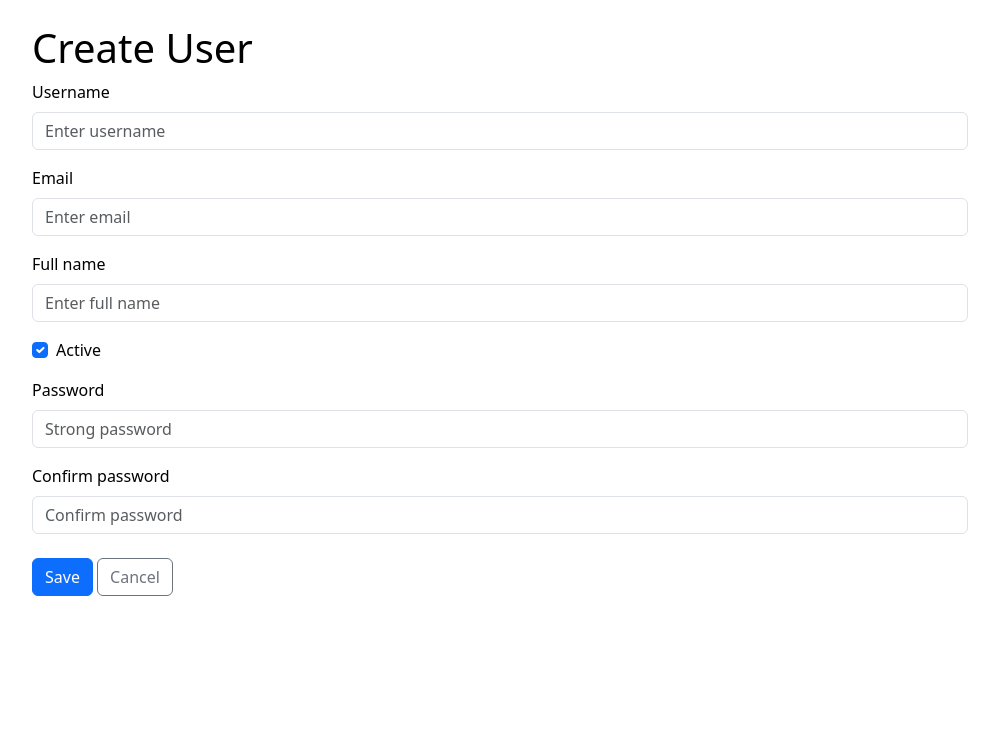
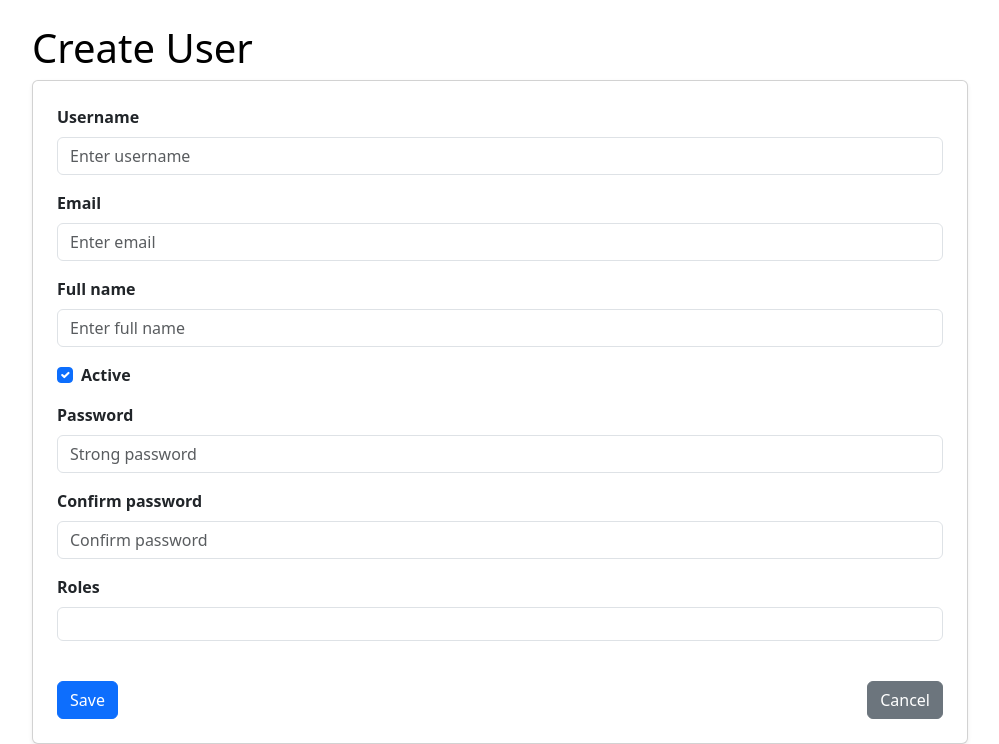
Before and after one commit to meachsenbroseth/flask_app3, a Flask app: page /users/create in a window 1280 px wide. Shown: the part 56-800 px from the top of the page, without its empty margins (140-1139 px from the left). Run offline with Flask 3, Linux system fonts and the light colour scheme; data that the repository does not hold is empty.

Commit message:
add role to user & update role & permission UI

```diff
--- a/app/forms/user_forms.py
+++ b/app/forms/user_forms.py
@@ -1,10 +1,11 @@
 import re
 from flask_wtf import FlaskForm
-from wtforms import BooleanField, StringField, SubmitField, PasswordField
+from wtforms import BooleanField, StringField, SubmitField, PasswordField, SelectMultipleField
 from wtforms.validators import DataRequired, Email, Length, EqualTo, ValidationError
 
 from app.models import User
 from extensions import db
+
 
 # ----- helpers -----
 
@@ -45,7 +46,7 @@ class UserCreateForm(FlaskForm):
         render_kw={"placeholder": "Enter full name"},
     )
     is_active = BooleanField("Active", default=True)
-
+    roles = SelectMultipleField("Roles", coerce=int)
     password = PasswordField(
         "Password",
         validators=[
@@ -97,6 +98,8 @@ class UserEditForm(FlaskForm):
     )
     is_active = BooleanField("Active")
 
+    roles = SelectMultipleField("Roles", coerce=int)
+
     # optional password - only change if filled
     password = PasswordField(
         "New password (leave blank to keep current)",
--- a/app/routes/user_routes.py
+++ b/app/routes/user_routes.py
@@ -1,3 +1,88 @@
+# from flask import (
+#     Blueprint,
+#     render_template,
+#     redirect,
+#     url_for,
+#     flash,
+#     abort,
+# )
+
+# from app.forms.user_forms import UserCreateForm, UserEditForm, ConfirmDeleteForm
+# from app.services.user_service import UserService
+
+# user_bp = Blueprint("users", __name__, url_prefix="/users")
+
+# @user_bp.route("/")
+# def index():
+#     users = UserService.get_all()
+#     return render_template("users/index.html", users=users)
+
+# @user_bp.route("/<int:user_id>")
+# def detail(user_id: int):
+#     user = UserService.get_by_id(user_id)
+#     if user is None:
+#         abort(404)
+#     return render_template("users/detail.html", user=user)
+
+# @user_bp.route("/create", methods=["GET", "POST"])
+# def create():
+
+#     form = UserCreateForm()
+#     if form.validate_on_submit():
+#         data = {
+#             "username": form.username.data,
+#             "email": form.email.data,
+#             "full_name": form.full_name.data,
+#             "is_active": form.is_active.data,
+#             "roles": form.roles.data,
+#         }
+#         password = form.password.data
+#         user = UserService.create(data, password)
+#         flash(f"User '{user.username}' was created successfully.", "success")
+#         return redirect(url_for("users.index"))
+
+#     return render_template("users/create.html", form=form)
+
+# @user_bp.route("/<int:user_id>/edit", methods=["GET", "POST"])
+# def edit(user_id: int):
+#     user = UserService.get_by_id(user_id)
+#     if user is None:
+#         abort(404)
+
+#     form = UserEditForm(original_user=user, obj=user)
+
+#     if form.validate_on_submit():
+#         data = {
+#             "username": form.username.data,
+#             "email": form.email.data,
+#             "full_name": form.full_name.data,
+#             "is_active": form.is_active.data,
+#             "roles": form.roles.data,
+#         }
+#         password = form.password.data or None
+#         UserService.update(user, data, password)
+#         flash(f"User '{user.username}' was updated successfully.", "success")
+#         return redirect(url_for("users.detail", user_id=user.id))
+
+#     return render_template("users/edit.html", form=form, user=user)
+
+# @user_bp.route("/<int:user_id>/delete", methods=["GET"])
+# def delete_confirm(user_id: int):
+#     user = UserService.get_by_id(user_id)
+#     if user is None:
+#         abort(404)
+#     form = ConfirmDeleteForm()
+#     return render_template("users/delete_confirm.html", user=user, form=form)
+
+# @user_bp.route("/<int:user_id>/delete", methods=["POST"])
+# def delete(user_id: int):
+#     user = UserService.get_by_id(user_id)
+#     if user is None:
+#         abort(404)
+
+#     UserService.delete(user)
+#     flash("User was deleted successfully.", "success")
+#     return redirect(url_for("users.index"))
 from flask import (
     Blueprint,
     render_template,
@@ -5,10 +90,12 @@ from flask import (
     url_for,
     flash,
     abort,
+    request
 )
 
 from app.forms.user_forms import UserCreateForm, UserEditForm, ConfirmDeleteForm
 from app.services.user_service import UserService
+from app.models.role import Role
 
 user_bp = Blueprint("users", __name__, url_prefix="/users")
 
@@ -27,19 +114,31 @@ def detail(user_id: int):
 @user_bp.route("/create", methods=["GET", "POST"])
 def create():
     form = UserCreateForm()
+
+    # Load roles into the form
+    all_roles = Role.query.all()
+    form.roles.choices = [(r.id, r.name) for r in all_roles]
+
+    # Prevent NoneType errors
+    if form.roles.data is None:
+        form.roles.data = []
+
     if form.validate_on_submit():
         data = {
             "username": form.username.data,
             "email": form.email.data,
             "full_name": form.full_name.data,
             "is_active": form.is_active.data,
+            "roles": form.roles.data,   # <-- REQUIRED
         }
         password = form.password.data
+
         user = UserService.create(data, password)
         flash(f"User '{user.username}' was created successfully.", "success")
         return redirect(url_for("users.index"))
 
     return render_template("users/create.html", form=form)
+
 
 @user_bp.route("/<int:user_id>/edit", methods=["GET", "POST"])
 def edit(user_id: int):
@@ -49,19 +148,33 @@ def edit(user_id: int):
 
     form = UserEditForm(original_user=user, obj=user)
 
+    # Load roles into the form
+    all_roles = Role.query.all()
+    form.roles.choices = [(r.id, r.name) for r in all_roles]
+
+    # Pre-select the user's roles ON GET ONLY
+    if request.method == "GET":
+        form.roles.data = [r.id for r in user.roles]
+
+    if form.roles.data is None:
+        form.roles.data = []
+
     if form.validate_on_submit():
         data = {
             "username": form.username.data,
             "email": form.email.data,
             "full_name": form.full_name.data,
             "is_active": form.is_active.data,
+            "roles": form.roles.data,   # <-- REQUIRED
         }
         password = form.password.data or None
         UserService.update(user, data, password)
+
         flash(f"User '{user.username}' was updated successfully.", "success")
         return redirect(url_for("users.detail", user_id=user.id))
 
     return render_template("users/edit.html", form=form, user=user)
+
 
 @user_bp.route("/<int:user_id>/delete", methods=["GET"])
 def delete_confirm(user_id: int):
--- a/app/templates/users/_form.html
+++ b/app/templates/users/_form.html
@@ -1,74 +1,103 @@
 {{ form.hidden_tag() }}
 
+<div class="card shadow-sm p-4">
+
+    <!-- USERNAME -->
     <div class="mb-3">
-  {{ form.username.label(class="form-label") }}
+        {{ form.username.label(class="form-label fw-bold") }}
         {{ form.username(class="form-control") }}
         {% if form.username.errors %}
         <div class="text-danger small">
-    {% for error in form.username.errors %}
-      <div>{{ error }}</div>
-    {% endfor %}
+            {% for err in form.username.errors %}<div>{{ err }}</div>{% endfor %}
+        </div>
+        {% endif %}
+    </div>
+
+    <!-- EMAIL -->
+    <div class="mb-3">
+        {{ form.email.label(class="form-label fw-bold") }}
+        {{ form.email(class="form-control") }}
+        {% if form.email.errors %}
+        <div class="text-danger small">
+            {% for err in form.email.errors %}<div>{{ err }}</div>{% endfor %}
+        </div>
+        {% endif %}
+    </div>
+
+    <!-- FULL NAME -->
+    <div class="mb-3">
+        {{ form.full_name.label(class="form-label fw-bold") }}
+        {{ form.full_name(class="form-control") }}
+        {% if form.full_name.errors %}
+        <div class="text-danger small">
+            {% for err in form.full_name.errors %}<div>{{ err }}</div>{% endfor %}
+        </div>
+        {% endif %}
+    </div>
+
+    <!-- ACTIVE STATUS -->
+    <div class="form-check mb-3">
+        {{ form.is_active(class="form-check-input") }}
+        {{ form.is_active.label(class="form-check-label fw-bold") }}
+    </div>
+
+    <!-- PASSWORD (for create or optional edit) -->
+    <div class="mb-3">
+        {{ form.password.label(class="form-label fw-bold") }}
+        {{ form.password(class="form-control") }}
+        {% if form.password.errors %}
+        <div class="text-danger small">
+            {% for err in form.password.errors %}<div>{{ err }}</div>{% endfor %}
         </div>
         {% endif %}
     </div>
 
     <div class="mb-3">
-  {{ form.email.label(class="form-label") }}
-  {{ form.email(class="form-control") }}
-  {% if form.email.errors %}
+        {{ form.confirm_password.label(class="form-label fw-bold") }}
+        {{ form.confirm_password(class="form-control") }}
+        {% if form.confirm_password.errors %}
         <div class="text-danger small">
-    {% for error in form.email.errors %}
-      <div>{{ error }}</div>
-    {% endfor %}
+            {% for err in form.confirm_password.errors %}<div>{{ err }}</div>{% endfor %}
         </div>
         {% endif %}
     </div>
 
+    <!-- ROLES SECTION -->
     <div class="mb-3">
-  {{ form.full_name.label(class="form-label") }}
-  {{ form.full_name(class="form-control") }}
-  {% if form.full_name.errors %}
+        <label class="form-label fw-bold">Roles</label>
+
+        <div class="border rounded p-3" style="max-height: 250px; overflow-y: auto;">
+
+            {% for value, label in form.roles.choices %}
+            <div class="form-check mb-1">
+                <input
+                    class="form-check-input"
+                    type="checkbox"
+                    name="roles"
+                    value="{{ value }}"
+                    id="role_{{ value }}"
+                    {% if value in form.roles.data %}checked{% endif %}>
+                <label class="form-check-label" for="role_{{ value }}">
+                    {{ label }}
+                </label>
+            </div>
+            {% endfor %}
+        </div>
+
+        {% if form.roles.errors %}
         <div class="text-danger small">
-    {% for error in form.full_name.errors %}
-      <div>{{ error }}</div>
-    {% endfor %}
+            {% for err in form.roles.errors %}<div>{{ err }}</div>{% endfor %}
         </div>
         {% endif %}
     </div>
 
-<div class="form-check mb-3">
-  {{ form.is_active(class="form-check-input") }}
-  {{ form.is_active.label(class="form-check-label") }}
-</div>
+    <!-- BUTTONS -->
+    <div class="d-flex justify-content-between mt-4">
+        <button class="btn btn-primary">{{ form.submit.label.text or "Save" }}</button>
 
-{# Password fields (may be required or optional depending on form class) #}
-<div class="mb-3">
-  {{ form.password.label(class="form-label") }}
-  {{ form.password(class="form-control") }}
-  {% if form.password.errors %}
-  <div class="text-danger small">
-    {% for error in form.password.errors %}
-      <div>{{ error }}</div>
-    {% endfor %}
-  </div>
-  {% endif %}
-</div>
-
-<div class="mb-3">
-  {{ form.confirm_password.label(class="form-label") }}
-  {{ form.confirm_password(class="form-control") }}
-  {% if form.confirm_password.errors %}
-  <div class="text-danger small">
-    {% for error in form.confirm_password.errors %}
-      <div>{{ error }}</div>
-    {% endfor %}
-  </div>
-  {% endif %}
-</div>
-
-<div class="mt-4">
-  {{ form.submit(class="btn btn-primary") }}
-  <a href="{{ url_for('users.index') }}" class="btn btn-outline-secondary">
+        <a href="{{ url_for('users.index') }}" class="btn btn-secondary">
             Cancel
         </a>
     </div>
+
+</div>
```
Also changed, not shown: app/routes/role_routes.py (+62 -3 lines), app/services/role_service.py (+54 -7 lines), app/services/user_service.py (+10 -0 lines), app/templates/roles/_form.html (+61 -18 lines), app/templates/roles/create.html (+4 -3 lines), app/templates/roles/edit.html (+4 -3 lines), app/templates/users/detail.html (+31 -12 lines), app/templates/users/index.html (+10 -1 lines). Lines whose indentation alone changed are shown as unchanged.
